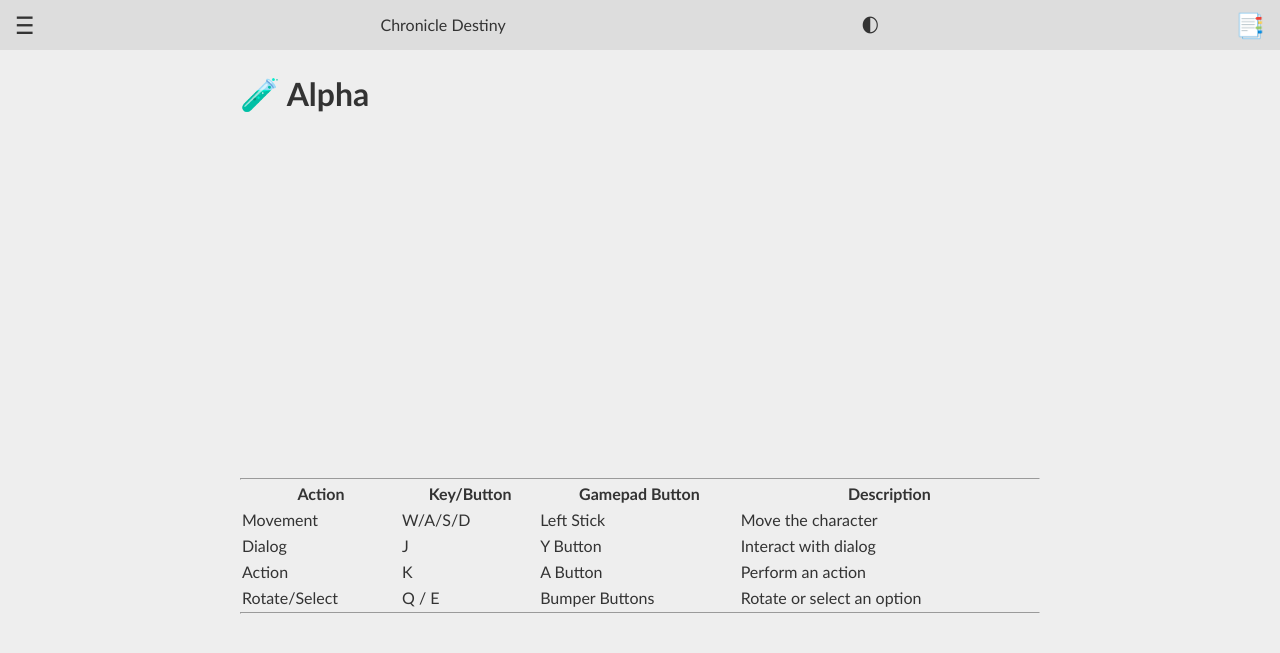
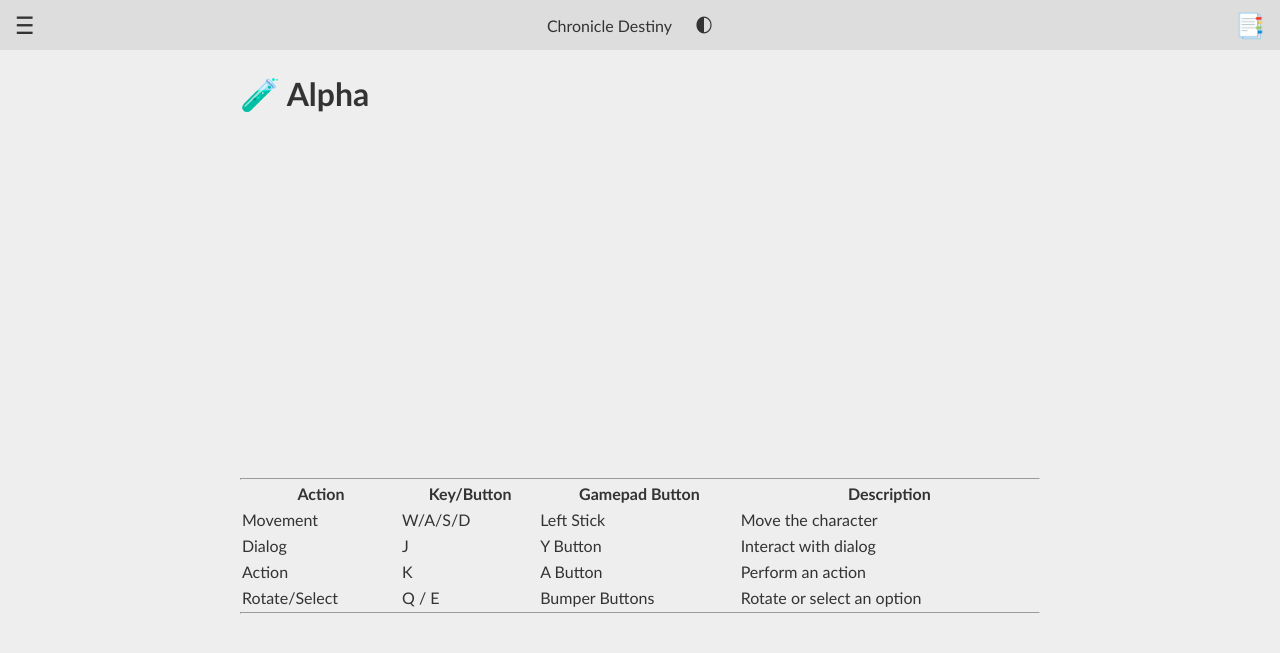
Before and after one commit to zBuLe/Chronicle-Destiny, a Jekyll site: the page built from index.md, in a window 1280 px wide. Shown: the top 653 px of the page. Built offline with Jekyll 4.4.1, drawn with Linux system fonts in a browser that asks for light colours; our own code applies the rules of GitHub Pages for plain Markdown files; a script that is not in the unit is left out.

Commit message:
fix: combine page title and theme toggle button for improved layout

```diff
--- a/_includes/topline.html
+++ b/_includes/topline.html
@@ -1,7 +1,6 @@
 <div class="topline">
     <span class="openbtn" onclick="toggleNav()">&#9776;</span>
-    <span>{{ page.title }}</span>
-    <button id="theme-toggle" onclick="toggleTheme()" aria-label="Toggle dark mode">🌓</button>
+    <span>{{ page.title }} <button id="theme-toggle" onclick="toggleTheme()" aria-label="Toggle dark mode">🌓</button></span>
     <span class="openbtn" onclick="toggleTOC()">📑</span>
 
 </div>
--- a/assets/css/style.css
+++ b/assets/css/style.css
@@ -141,6 +141,11 @@ a:hover {
     height: 50px;
 }
 
+.topline span button {
+  margin-left: 0.5em;
+}
+
+
 /* Buttons in topline */
 .openbtn {
     font-size: 1.5em;
```
